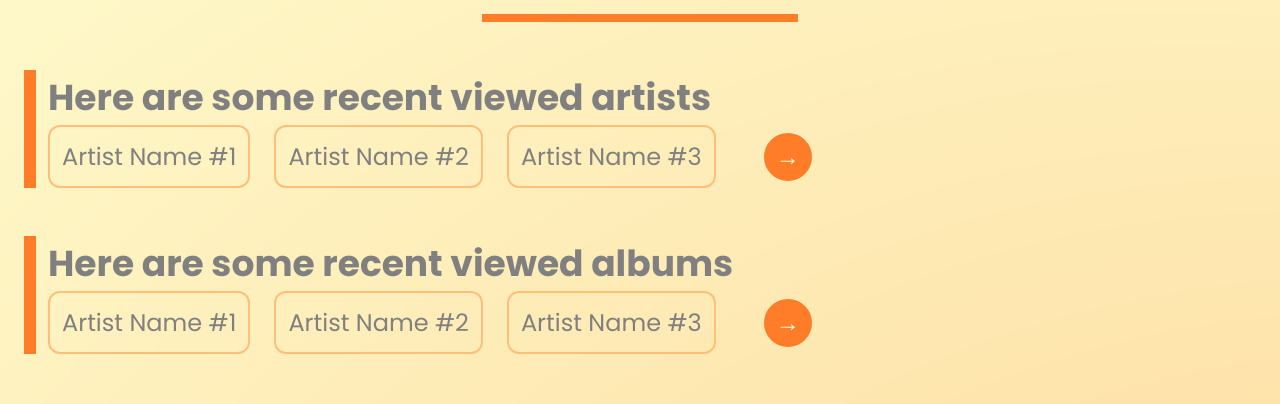
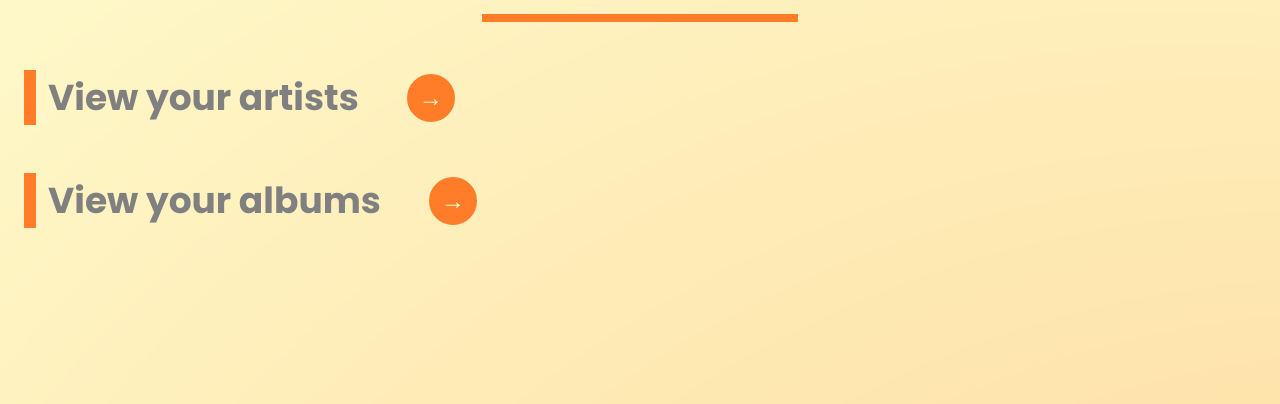
Before and after one commit to franci-andreea/music-digital-library-assesment, a React (Vite) app: page / in a window 1280 px wide. Shown: the part 228-632 px from the top of the page. Built offline with nearby package versions, Linux system fonts and the light colour scheme; no server answers.

Commit message:
change recent-list content

```diff
--- a/src/App.jsx
+++ b/src/App.jsx
@@ -1,8 +1,10 @@
+import { useEffect, useState } from 'react'
 import './App.scss'
 import Footer from './components/footer/Footer'
 import Header from './components/header/Header'
 import RecentList from './components/recent_list/RecentList'
 import WelcomeMessage from './components/welcome_message/WelcomeMessage'
+import axios from 'axios'
 
 function App() {
   return (
@@ -13,13 +15,11 @@ function App() {
         <WelcomeMessage />
 
         <div id='artist-section'>
-          <h2>Here are some recent viewed artists</h2>
-          <RecentList path={'/artists'}/>
+          <RecentList path={'/artists'} />
         </div>
 
         <div id='album-section'>
-          <h2>Here are some recent viewed albums</h2>
-          <RecentList path={'/albums'}/>
+          <RecentList path={'/albums'} />
         </div>
       </div>
 
--- a/src/components/artist_albums_list/ArtistAlbumsList.jsx
+++ b/src/components/artist_albums_list/ArtistAlbumsList.jsx
@@ -7,7 +7,7 @@ export default function ArtistAlbumsList({ albums, artistId }) {
     const navigate = useNavigate();
 
     function goToAlbum(artistId, title) {
-        navigate(`/artist/${artistId}/albums/${title}`);
+        navigate(`/artists/${artistId}/albums/${title}`);
     }
 
     console.log(albums)
--- a/src/components/recent_list/RecentList.jsx
+++ b/src/components/recent_list/RecentList.jsx
@@ -1,24 +1,13 @@
 import { useNavigate } from 'react-router-dom';
 import './RecentList.scss';
 
-export default function RecentList({ path }) {
+export default function RecentList({path}) {
 
   const navigate = useNavigate();
 
   return (
     <div id='recent-list'>
-      <div className='list-bubble'>
-        Artist Name #1
-      </div>
-
-      <div className='list-bubble'>
-        Artist Name #2
-      </div>
-
-      <div className='list-bubble'>
-        Artist Name #3
-      </div>
-
+      {(path === '/artists') ? <h2>View your artists</h2> : <h2>View your albums</h2>}
       <button className='view-all-button' onClick={() => navigate(path)}>→</button>
     </div>
   )
```
